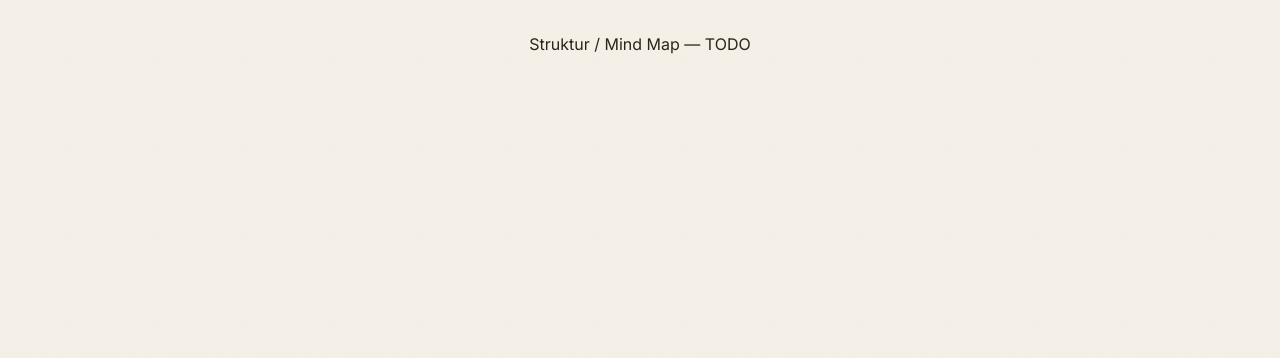
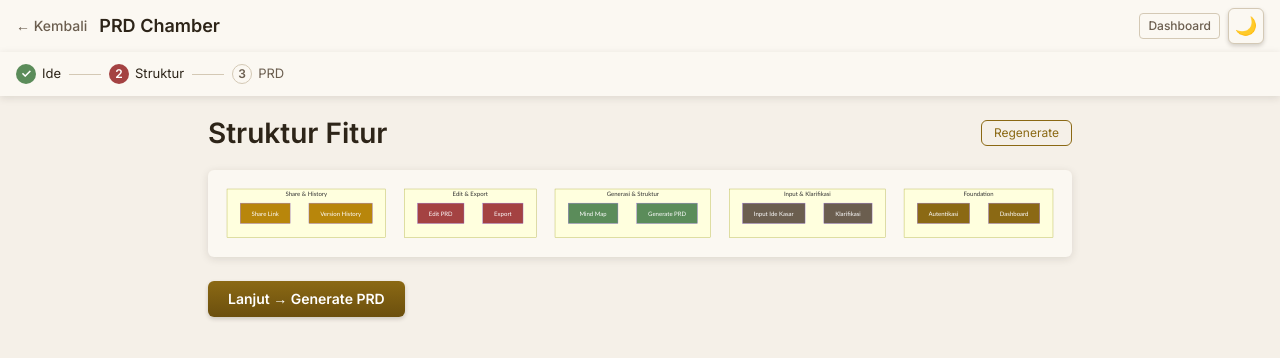
Before and after one commit to zettxh/prd-chamber, a React (Vite) app: page /project/1/structure in a window 1280 px wide. Shown: the top 358 px of the page. Built offline with nearby package versions, Linux system fonts and the light colour scheme.

Commit message:
feat: Halaman Struktur/Mind Map with Mermaid + panel + modal

```diff
--- /dev/null
+++ b/src/components/MermaidDiagram.tsx
@@ -0,0 +1,42 @@
+import { useEffect, useRef, useState } from 'react';
+import mermaid from 'mermaid';
+
+mermaid.initialize({ startOnLoad: false, theme: 'default', securityLevel: 'loose' });
+
+interface Props {
+  chart: string;
+  onNodeClick?: (nodeId: string) => void;
+}
+
+export default function MermaidDiagram({ chart, onNodeClick }: Props) {
+  const ref = useRef<HTMLDivElement>(null);
+  const [svg, setSvg] = useState('');
+  const [error, setError] = useState('');
+
+  useEffect(() => {
+    mermaid.render('mermaid-svg', chart).then(({ svg: renderedSvg }) => {
+      setSvg(renderedSvg);
+      setError('');
+    }).catch(err => {
+      setError('Diagram gagal dirender');
+      console.error(err);
+    });
+  }, [chart]);
+
+  useEffect(() => {
+    if (!ref.current || !onNodeClick) return;
+    const nodes = ref.current.querySelectorAll('.node');
+    nodes.forEach(node => {
+      node.addEventListener('click', () => {
+        const text = node.textContent?.trim() || '';
+        onNodeClick(text);
+      });
+    });
+  }, [svg, onNodeClick]);
+
+  if (error) {
+    return <div className="p-4 rounded-md" style={{ color: 'var(--error)', background: 'var(--bg-card)' }}>{error}</div>;
+  }
+
+  return <div ref={ref} dangerouslySetInnerHTML={{ __html: svg }} />;
+}
--- a/src/pages/StructurePage.tsx
+++ b/src/pages/StructurePage.tsx
@@ -1,3 +1,142 @@
+import { useState } from 'react';
+import { useNavigate } from 'react-router-dom';
+import Layout from '../components/Layout';
+import MermaidDiagram from '../components/MermaidDiagram';
+import { dummyStructure } from '../data/dummy';
+
+interface Feature {
+  name: string;
+  description: string;
+  complexity: string;
+  sub_features: string[];
+}
+
+function generateMermaid(structure: typeof dummyStructure): string {
+  let chart = 'flowchart TD\n';
+  const colors = ['#8B6914', '#6B5E4F', '#5B8C5A', '#A44242', '#B8860B'];
+  structure.phases.forEach((phase, pi) => {
+    chart += `  subgraph Phase${pi + 1}["${phase.phase_name}"]\n`;
+    chart += `    direction TB\n`;
+    phase.features.forEach((feature, fi) => {
+      const nodeId = `P${pi + 1}F${fi + 1}`;
+      chart += `    ${nodeId}["${feature.name}"]\n`;
+      chart += `    style ${nodeId} fill:${colors[pi]},color:#fff\n`;
+    });
+    chart += `  end\n`;
+  });
+  return chart;
+}
+
 export default function StructurePage() {
-  return <div className="p-8 text-center">Struktur / Mind Map — TODO</div>;
+  const [selectedNode, setSelectedNode] = useState<string | null>(null);
+  const [detailModal, setDetailModal] = useState<Feature | null>(null);
+  const navigate = useNavigate();
+  const chart = generateMermaid(dummyStructure);
+
+  const findFeature = (name: string): Feature | null => {
+    for (const phase of dummyStructure.phases) {
+      const f = phase.features.find(f => f.name === name);
+      if (f) return f;
+    }
+    return null;
+  };
+
+  const handleNodeClick = (nodeText: string) => {
+    setSelectedNode(nodeText);
+    // Find the feature
+    for (const phase of dummyStructure.phases) {
+      const feature = phase.features.find(f => f.name === nodeText);
+      if (feature) {
+        setSelectedNode(feature.name);
+        return;
+      }
+    }
+  };
+
+  const feature = selectedNode ? findFeature(selectedNode) : null;
+
+  return (
+    <Layout showBack>
+      <div className="flex justify-between items-center mb-4">
+        <h1 className="font-heading text-[28px] font-bold" style={{ color: 'var(--text-primary)' }}>
+          Struktur Fitur
+        </h1>
+        <button
+          className="text-xs px-3 py-1 rounded-md"
+          style={{ color: 'var(--accent-primary)', border: '1px solid var(--accent-primary)' }}
+          onClick={() => alert('Regenerate (dummy)')}
+        >
+          Regenerate
+        </button>
+      </div>
+
+      <div className="p-4 rounded-md mb-4" style={{ background: 'var(--bg-card)', boxShadow: 'var(--shadow-card)' }}>
+        <MermaidDiagram chart={chart} onNodeClick={handleNodeClick} />
+      </div>
+
+      {feature && (
+        <div className="p-4 rounded-md" style={{ background: 'var(--bg-card)', boxShadow: 'var(--shadow-card)', border: '1px solid var(--border-default)' }}>
+          <h2 className="font-heading text-lg font-bold mb-2" style={{ color: 'var(--text-primary)' }}>
+            {feature.name}
+          </h2>
+          <p className="text-sm mb-3" style={{ color: 'var(--text-secondary)' }}>{feature.description}</p>
+          <div className="flex gap-2 flex-wrap">
+            <span className="text-xs px-2 py-0.5 rounded-full" style={{ background: 'var(--chip-default)', color: 'var(--text-secondary)' }}>
+              Kompleksitas: {feature.complexity}
+            </span>
+          </div>
+          <div className="mt-3">
+            <p className="text-xs mb-2 font-semibold" style={{ color: 'var(--text-secondary)' }}>SUB FITUR</p>
+            <ul className="space-y-1">
+              {feature.sub_features.slice(0, 3).map((sf, i) => (
+                <li key={i} className="text-sm" style={{ color: 'var(--text-primary)' }}>• {sf}</li>
+              ))}
+            </ul>
+            {feature.sub_features.length > 3 && (
+              <button className="text-xs mt-1" style={{ color: 'var(--accent-primary)' }}>
+                Lihat semua ({feature.sub_features.length})
+              </button>
+            )}
+          </div>
+          <button
+            onClick={() => setDetailModal(feature)}
+            className="mt-3 text-xs font-medium"
+            style={{ color: 'var(--accent-primary)' }}
+          >
+            Detail ›
+          </button>
+        </div>
+      )}
+
+      {detailModal && (
+        <div className="fixed inset-0 bg-black/50 flex items-center justify-center z-50" onClick={() => setDetailModal(null)}>
+          <div className="p-6 rounded-md max-w-sm w-full" style={{ background: 'var(--bg-card)', boxShadow: 'var(--shadow-card)' }} onClick={e => e.stopPropagation()}>
+            <h3 className="font-heading text-lg font-bold mb-2" style={{ color: 'var(--text-primary)' }}>{detailModal.name}</h3>
+            <p className="text-sm mb-2" style={{ color: 'var(--text-secondary)' }}>{detailModal.description}</p>
+            <p className="text-xs mb-3" style={{ color: 'var(--text-secondary)' }}>Kompleksitas: {detailModal.complexity}</p>
+            <ul className="space-y-1 mb-3">
+              {detailModal.sub_features.map((sf, i) => (
+                <li key={i} className="text-xs" style={{ color: 'var(--text-primary)' }}>• {sf}</li>
+              ))}
+            </ul>
+            <button onClick={() => setDetailModal(null)} className="text-sm font-medium" style={{ color: 'var(--accent-primary)' }}>Tutup</button>
+          </div>
+        </div>
+      )}
+
+      <div className="flex gap-3 mt-6">
+        <button
+          onClick={() => navigate(`/project/dummy-1/prd`)}
+          className="px-5 py-2 rounded-md text-sm font-semibold transition-all active:translate-y-px"
+          style={{
+            background: 'linear-gradient(to bottom, var(--accent-primary), var(--accent-hover))',
+            color: '#fff',
+            boxShadow: 'var(--shadow-button)',
+          }}
+        >
+          Lanjut → Generate PRD
+        </button>
+      </div>
+    </Layout>
+  );
 }
```
